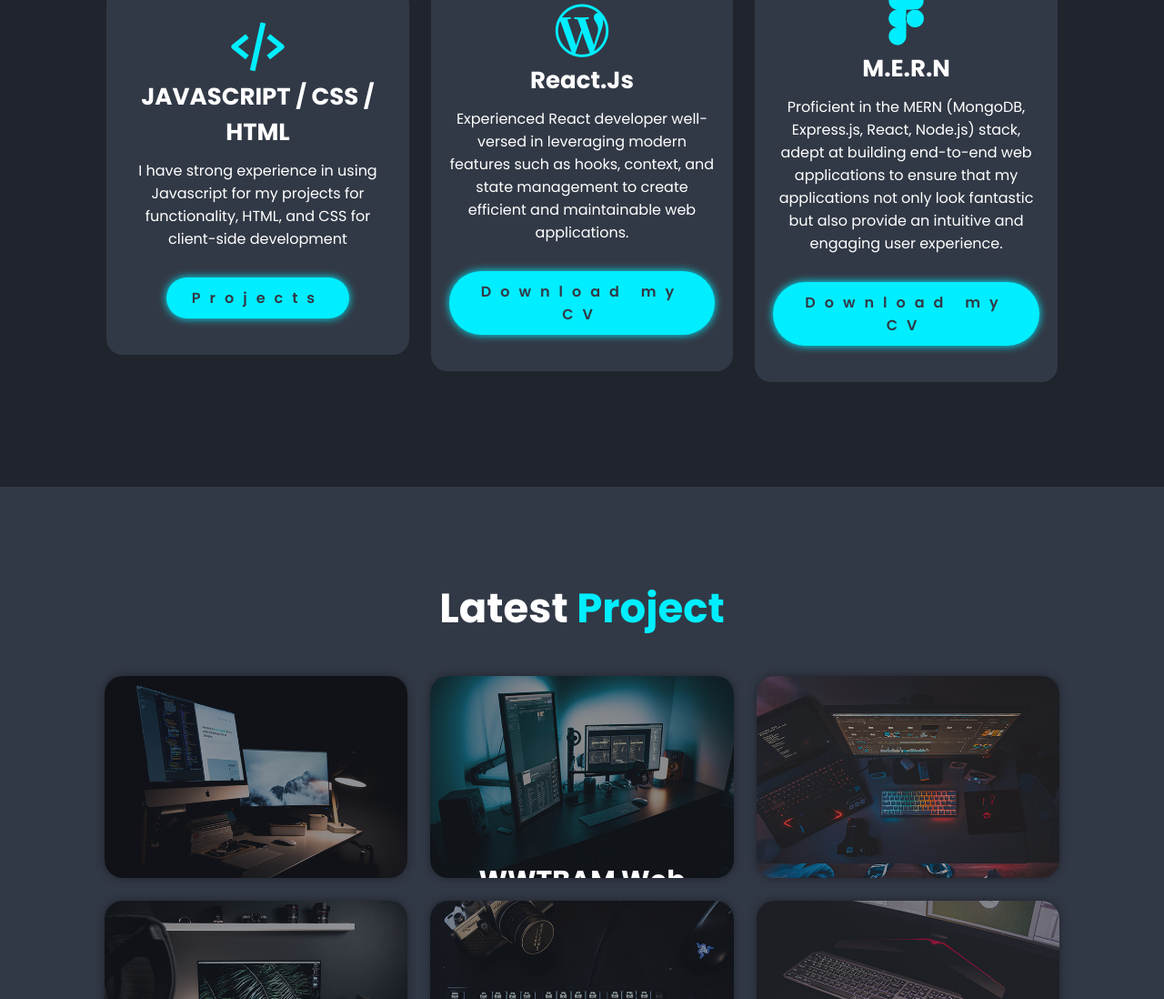
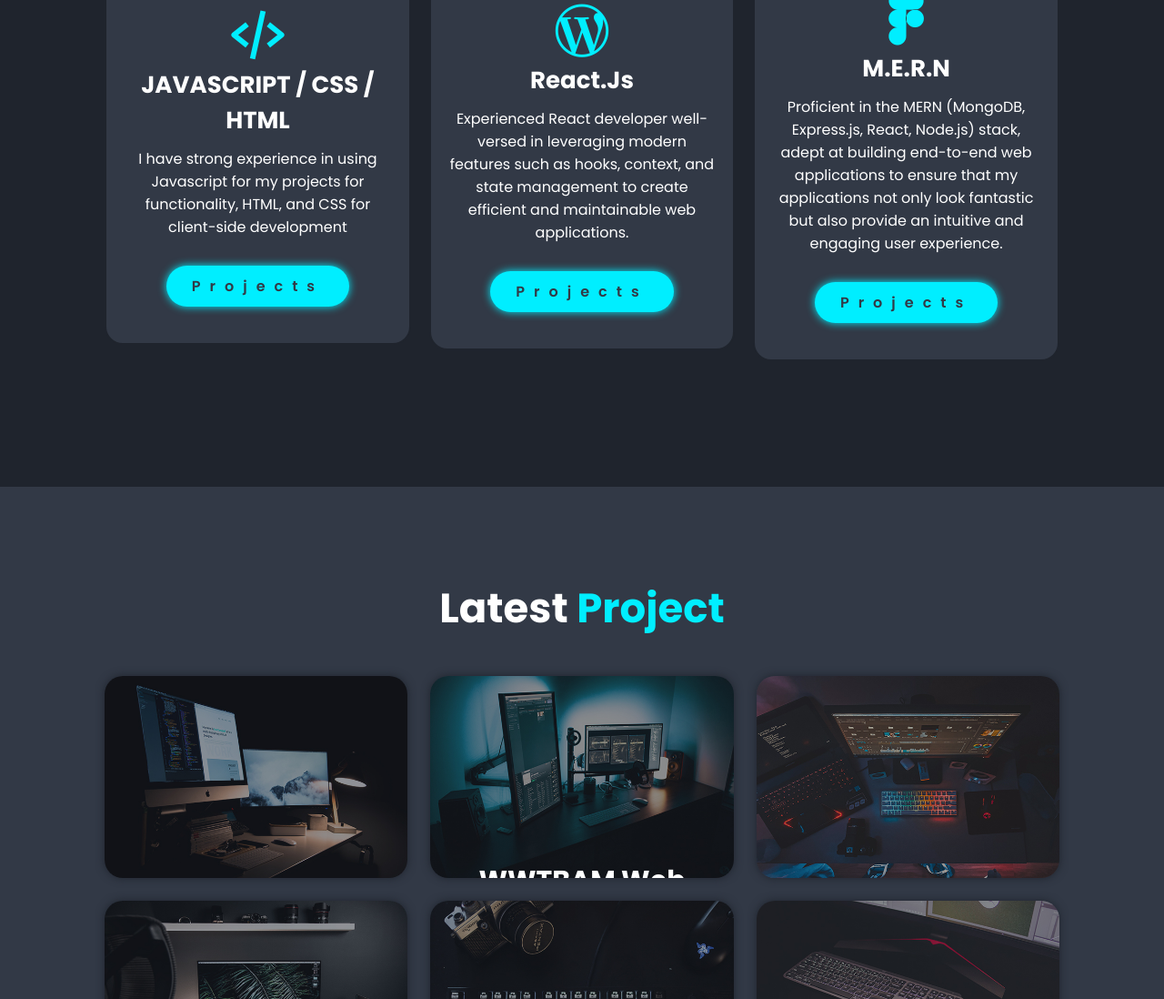
Before and after one commit to harryudi/harryudi.github.io, a plain HTML site: page index.html in a window 1280 px wide. Shown: the part 1865-2963 px from the top of the page at 91% size. Drawn offline with nearby package versions, Linux system fonts and the light colour scheme; files whose address does not match are found by name.

Commit message:
Update index.html

```diff
--- a/index.html
+++ b/index.html
@@ -82,14 +82,14 @@
           <i class='bx bxl-wordpress' ></i>
           <h3>React.Js</h3>
           <p>Experienced React developer well-versed in leveraging modern features such as hooks, context, and state management to create efficient and maintainable web applications.</p>
-          <a href="#" class="btn">Download my CV</a>
+          <a href="#" class="btn">Projects</a>
         </div>
 
         <div class="services-box">
           <i class='bx bxl-figma'></i>
           <h3>M.E.R.N </h3>
           <p>Proficient in the MERN (MongoDB, Express.js, React, Node.js) stack, adept at building end-to-end web applications to ensure that my applications not only look fantastic but also provide an intuitive and engaging user experience.</p>
-          <a href="#" class="btn">Download my CV</a>
+          <a href="#" class="btn">Projects</a>
         </div>
 
 
```
